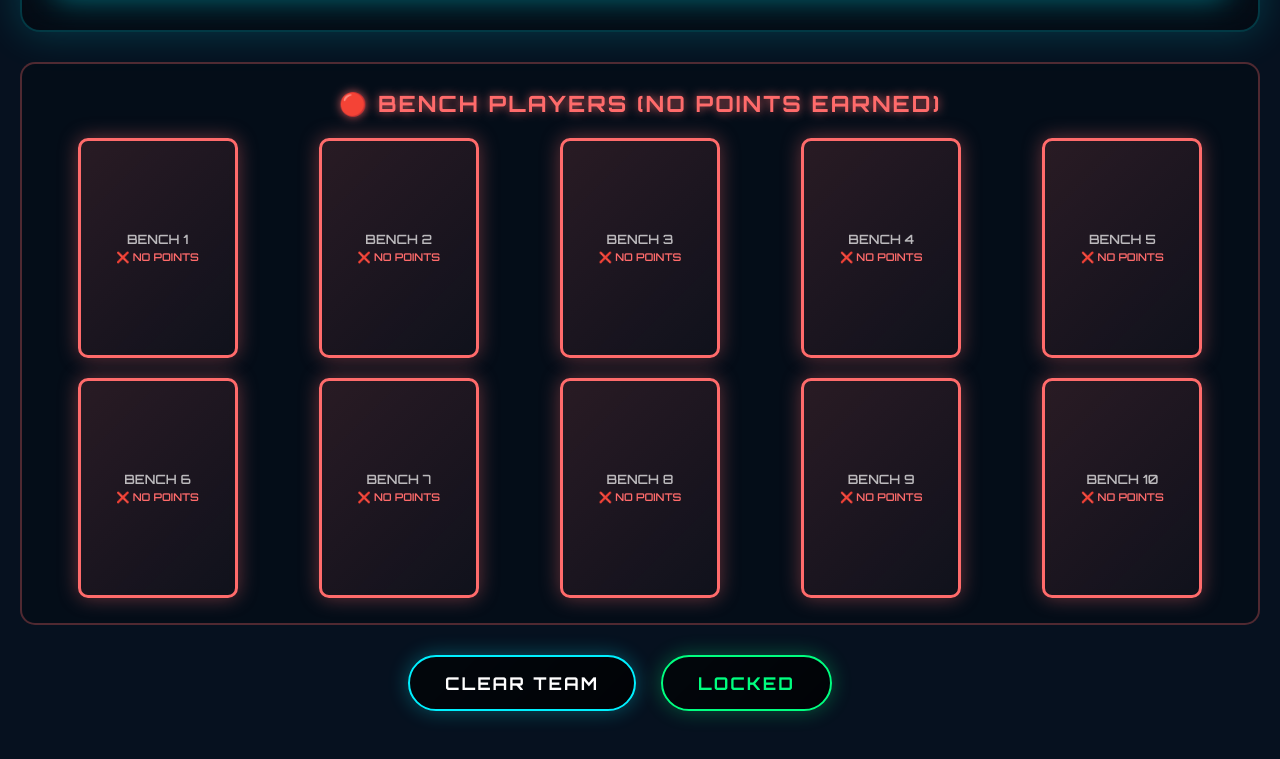
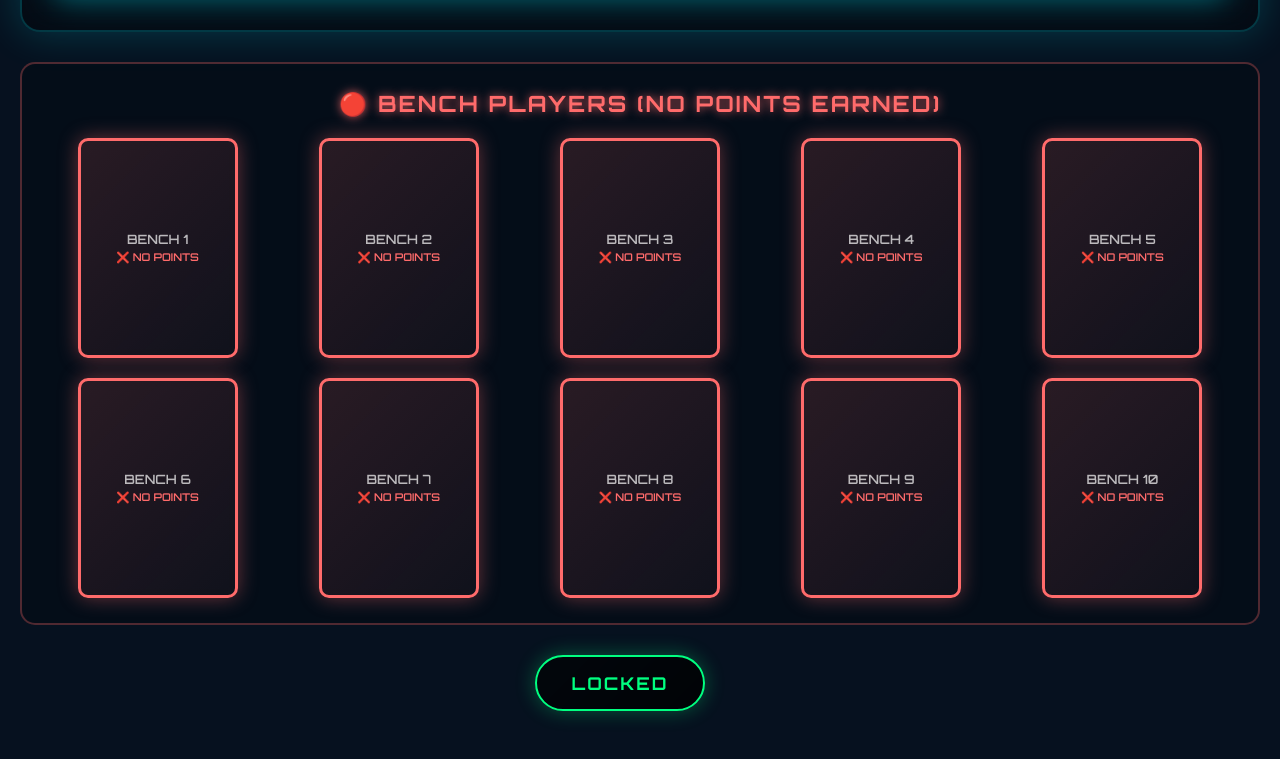
Before and after one commit to PayneAnth1121/mooonlight-line, a website: page public/create-team.html in a window 1280 px wide. Shown: the part 1033-1792 px from the top of the page. Drawn offline with Linux system fonts and the light colour scheme; no server answers.

Commit message:
clear team button deleted

```diff
--- a/public/create-team.html
+++ b/public/create-team.html
@@ -1120,7 +1120,6 @@
 
         <!-- Botones de acción mejorados -->
         <div class="action-buttons">
-            <button class="nav-button" id="clear-team-btn">CLEAR TEAM</button>
             <button class="nav-button" id="save-team-btn-2" style="border-color: #00ff80; color: #00ff80; box-shadow: 0 0 20px rgba(0, 255, 128, 0.3);">SAVE TEAM</button>
         </div>
     </div>
@@ -1129,7 +1128,6 @@
         document.addEventListener('DOMContentLoaded', function() {
             // Variables
             const playerSlots = document.querySelectorAll('.player-slot, .bench-slot');
-            const clearTeamBtn = document.getElementById('clear-team-btn');
             const saveTeamBtn = document.getElementById('save-team-btn');
             const saveTeamBtn2 = document.getElementById('save-team-btn-2');
             const draftButton = document.getElementById('draft-button');
```
